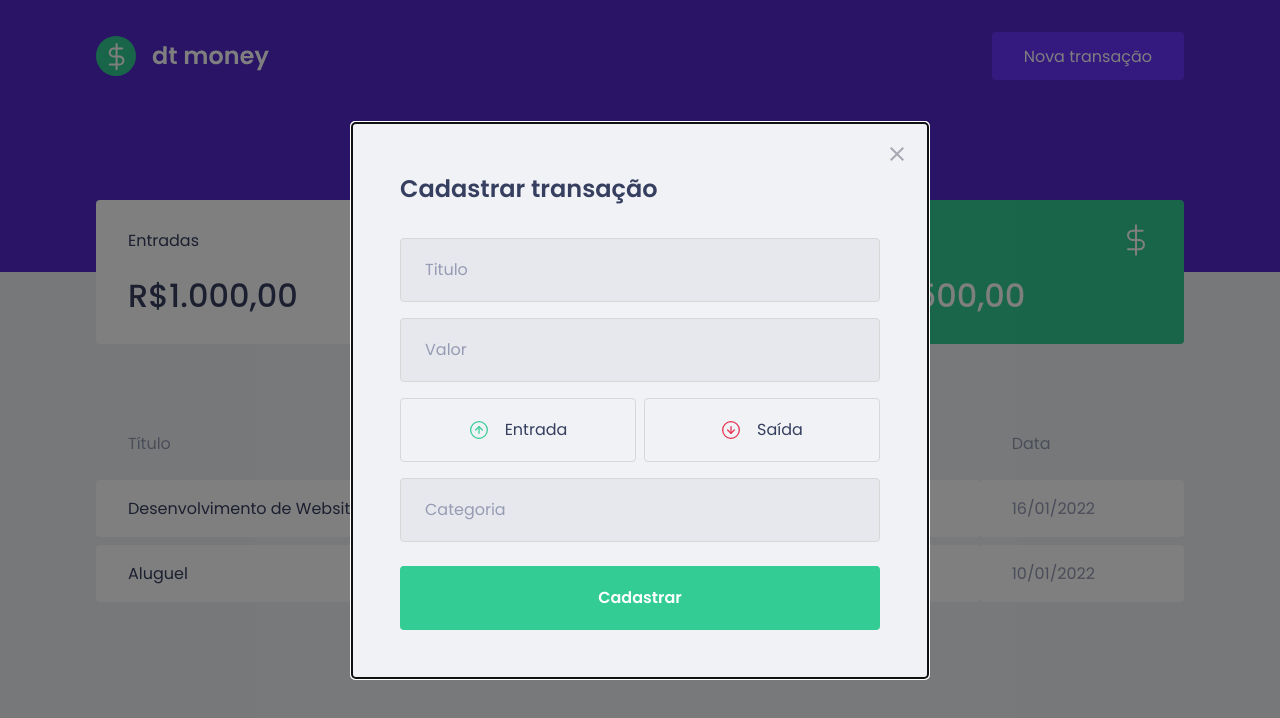
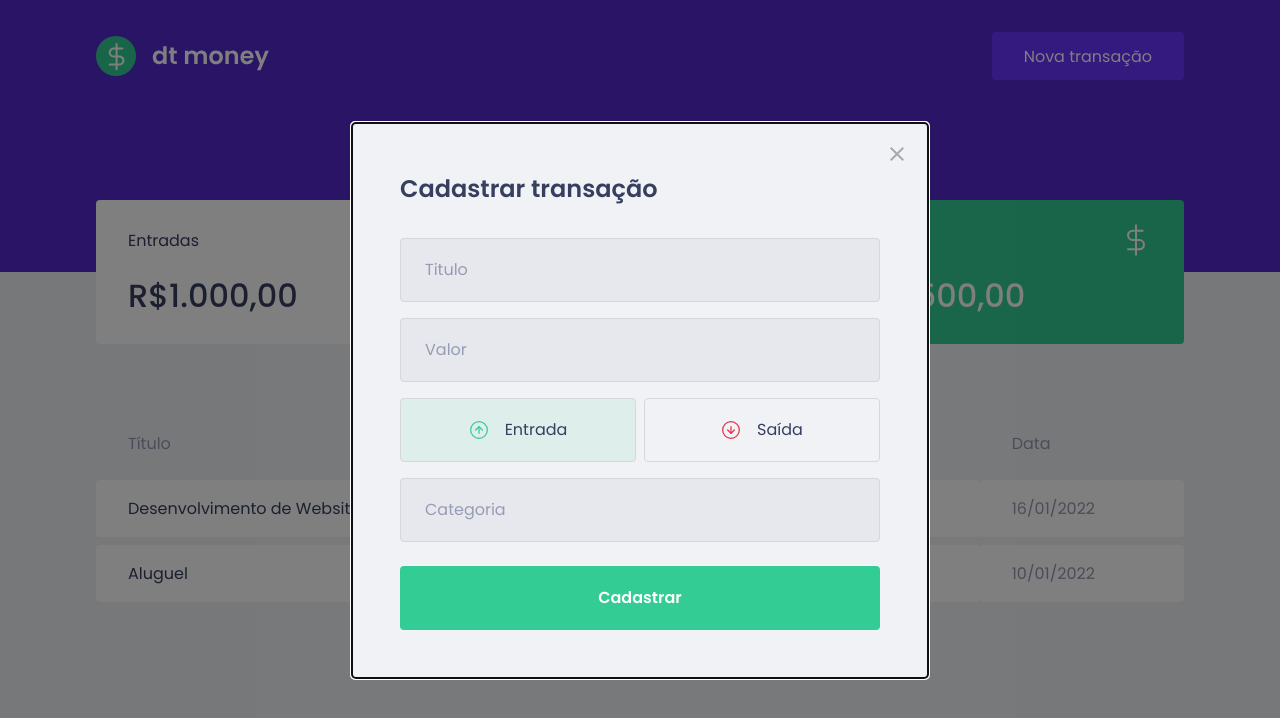
Before and after one commit to rafael-santana-almeida/ignite_dtmoney, a React (Create React App) app: page / in a window 1280 px wide. Shown: the top 718 px of the page. Built offline with nearby package versions, Linux system fonts and the light colour scheme; no server answers; what miragejs would draw is missing.

Commit message:
Created visual feedback on type buttons when then is change to active

```diff
--- a/src/components/NewTransactionModal/index.tsx
+++ b/src/components/NewTransactionModal/index.tsx
@@ -4,7 +4,8 @@
 import outcomeImg from "../../assets/outcome.svg";
 import closeImg from "../../assets/close.svg";
 
-import { Container, TransactionTypeContainer } from "./styles";
+import { Container, RadioBox, TransactionTypeContainer } from "./styles";
+import { useState } from "react";
 
 Modal.setAppElement("#root");
 
@@ -17,6 +18,8 @@
   isOpen,
   onRequestClose,
 }: NewTransactionModalProps) {
+  const [type, setType] = useState('deposit');
+
   return (
     <Modal
       isOpen={isOpen}
@@ -40,15 +43,25 @@
         <input type="number" placeholder="Valor" />
 
         <TransactionTypeContainer>
-          <button type="button">
+          <RadioBox
+            type="button"
+            onClick={() => { setType('deposit') }}
+            isActive={type === 'deposit'}
+            activeColor='green'
+          >
             <img src={incomeImg} alt="Entrada" />
             <span>Entrada</span>
-          </button>
+          </RadioBox>
 
-          <button type="button">
+          <RadioBox
+            type="button"
+            onClick={() => { setType('withdraw') }}
+            isActive={type === 'withdraw'}
+            activeColor='red'
+          >
             <img src={outcomeImg} alt="Saída" />
             <span>Saída</span>
-          </button>
+          </RadioBox>
         </TransactionTypeContainer>
 
         <input type="text" placeholder="Categoria" />
--- a/src/components/NewTransactionModal/styles.ts
+++ b/src/components/NewTransactionModal/styles.ts
@@ -1,5 +1,5 @@
 import styled from "styled-components";
-import { darken } from "polished";
+import { darken, transparentize } from "polished";
 
 export const Container = styled.form`
   h2 {
@@ -53,12 +53,26 @@
   display: grid;
   grid-template-columns: 1fr 1fr;
   gap: 0.5rem;
+`;
 
-  button {
+interface RadioBoxProps {
+  isActive: boolean;
+  activeColor: 'green' | 'red';
+}
+
+const colors = {
+  green: '#33CC95',
+  red: '#e52e4d'
+}
+
+export const RadioBox = styled.button<RadioBoxProps>`
   height: 4rem;
   border: 1px solid #d7d7d7;
   border-radius: 0.25rem;
-    background: transparent;
+
+  background: ${props => props.isActive
+    ? transparentize(0.9, colors[props.activeColor])
+    : 'transparent'};
 
   display: flex;
   align-items: center;
@@ -81,5 +95,4 @@
     font-size: 1rem;
     color: var(--text-title);
   }
-  }
-`;
+`
```
Lines whose indentation alone changed are shown as unchanged.
